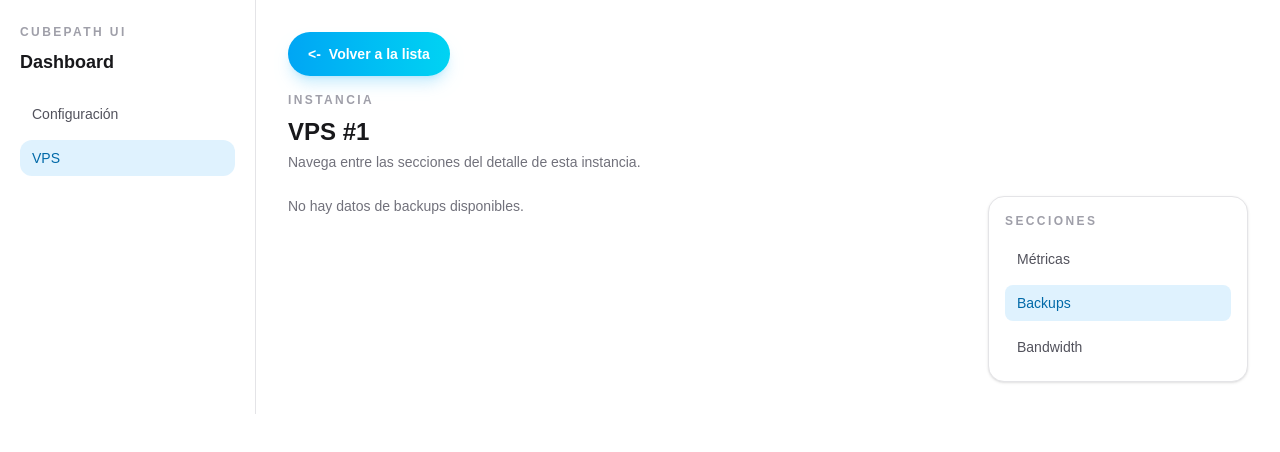
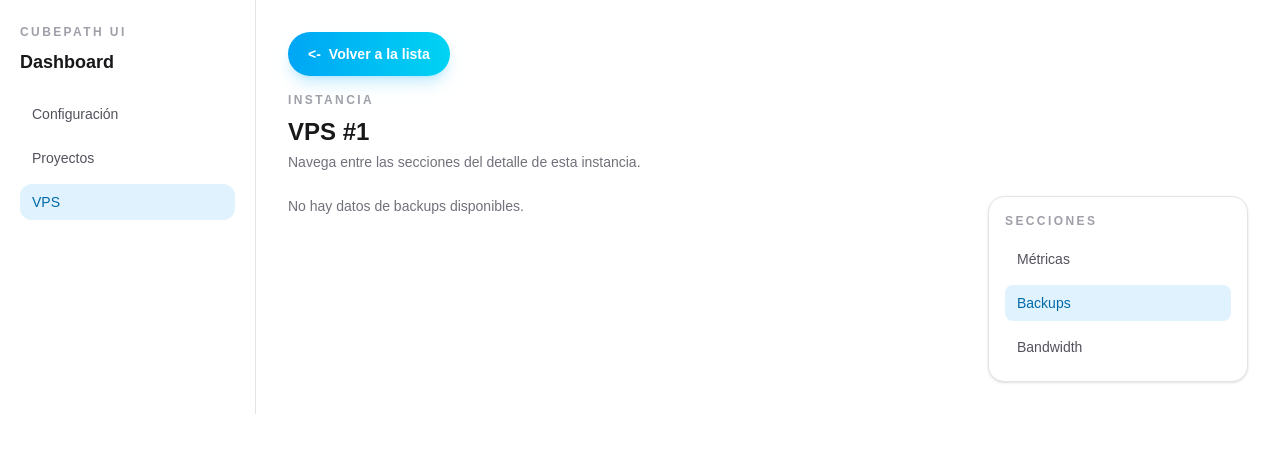
Before and after one commit to fjmg84/cube-path-ui, a Next.js app: page /vps/1/backups in a window 1280 px wide. Shown: the top 452 px of the page. Built offline with nearby package versions, Linux system fonts and the light colour scheme.

Commit message:
Add "Proyectos" link to SidebarNav component

```diff
--- a/components/sidebar-nav.tsx
+++ b/components/sidebar-nav.tsx
@@ -5,6 +5,7 @@ import { usePathname } from "next/navigation";
 
 const navItems = [
   { href: "/settings", label: "Configuración" },
+  { href: "/projects", label: "Proyectos" },
   { href: "/vps", label: "VPS" },
 ];
 
```
